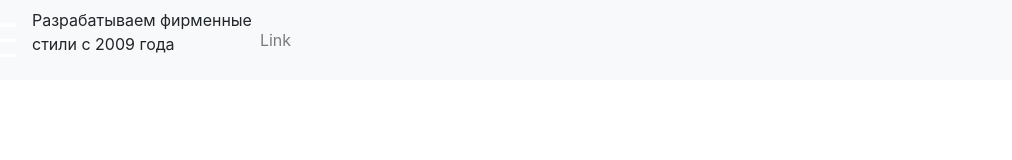
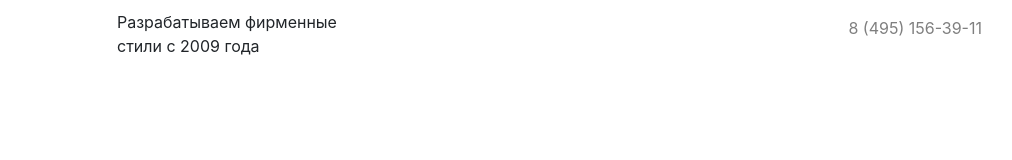
Before and after one commit to svvchnko/creative, a plain HTML site: page index.html in a window 1280 px wide. Shown: the whole page, without its empty margins (84-1096 px from the left). Drawn offline with nearby package versions, Linux system fonts and the light colour scheme.

Commit message:
adding social media icons

```diff
--- a/css/style.scss
+++ b/css/style.scss
@@ -3,6 +3,20 @@
     background-size: cover;
     height: 100vh;
 }
-h1 {
-    color: aqua;
+header {
+    ul {
+        li {
+            text-align: center;
+        }
+        {
+            &:first-of-type {
+            a {
+                color: #FFFFFF;
+                padding: 7px 27px 7px 33px;
+                border: 1px solid #FFFFFF;
+                border-radius: 15px;
+            }
+        }
+        }
+    }
 }
--- a/index.html
+++ b/index.html
@@ -9,12 +9,13 @@
     <link rel="stylesheet" href="css/style.css">
 </head>
 <body>
-        <header>
-            <nav class="navbar navbar-expand-lg navbar-light bg-light">
+        <header class="position-absolute w-100">
+            <div class="container">
+                <nav class="navbar navbar-expand-lg navbar-light align-items-center">
                     <a class="navbar-brand" href="#">
                         <img src="images/logo.svg" alt="Free-logo">
                     </a>
-                <p>
+                    <p class="mb-0">
                         Разрабатываем фирменные <br> стили с 2009 года
                     </p>
                     <button class="navbar-toggler" type="button" data-toggle="collapse" data-target="#navbarSupportedContent"
@@ -22,16 +23,27 @@
                         <span class="navbar-toggler-icon"></span>
                     </button>
 
-                <div class="collapse navbar-collapse" id="navbarSupportedContent">
-                    <ul class="navbar-nav mr-auto">
+                    <div class="collapse navbar-collapse justify-content-end" id="navbarSupportedContent">
+                        <ul class="navbar-nav">
 
                             <li class="nav-item">
-                            <a class="nav-link" href="#">Link</a>
+                                <a class="nav-link" href="tel:84951563911">8 (495) 156-39-11</a>
+                            </li>
+                            <li class="nav-item">
+                                <a class="nav-link" href="#" title="Facebook">
+                                    <img src="images/fb.svg" alt="Facebook-logo">
+                                </a>
+                            </li>
+                            <li class="nav-item">
+                                <a class="nav-link" href="#" title="Instagram">
+                                    <img src="images/ig.svg" alt="Instagram-logo">
+                                </a>
                             </li>
 
                         </ul>
                     </div>
                 </nav>
+            </div>
         </header>
   <section class="main-banner">
 
```
Also changed, not shown: css/style.css, images/fb.svg (added), images/ig.svg (added), 1 other file. Lines whose indentation alone changed are shown as unchanged.
